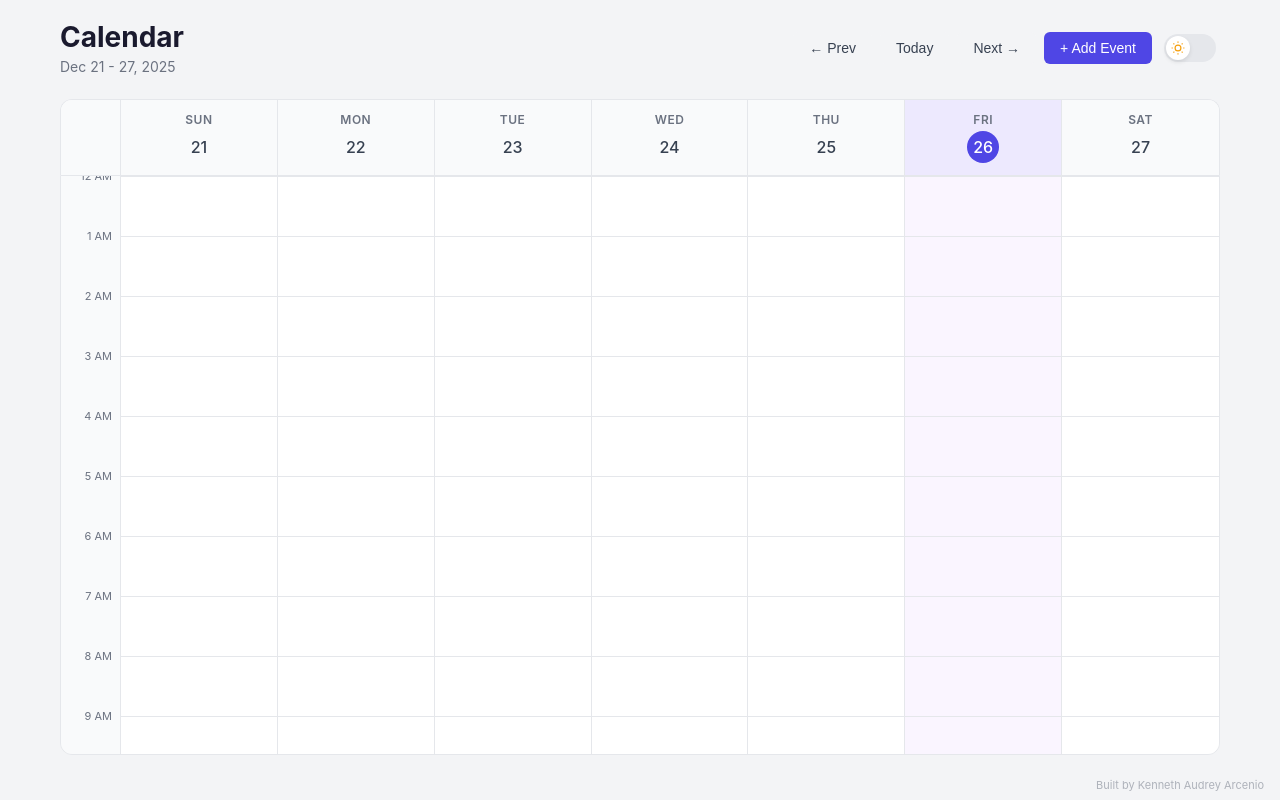
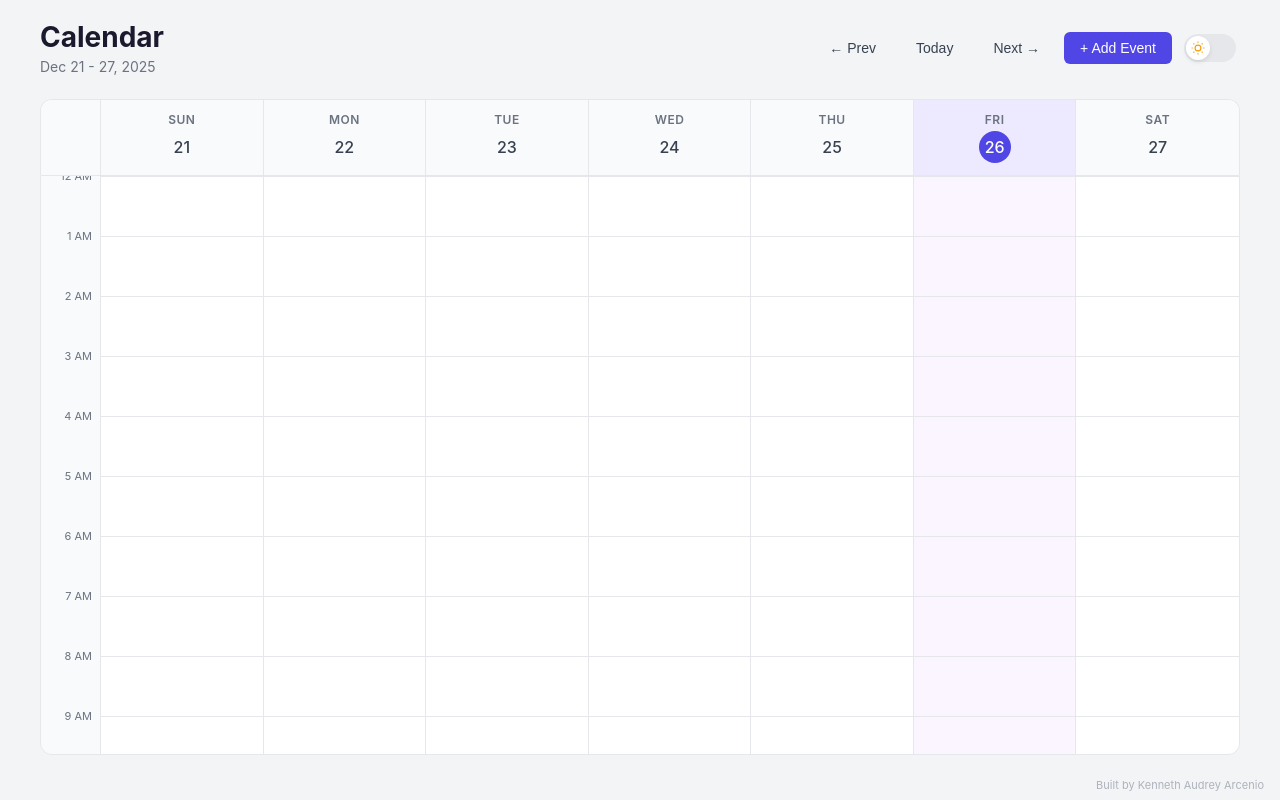
Before and after one commit to kennetharcenio/calendar-app, an Angular app in the folder calendar-app/: page / in a window 1280 px wide. Built offline with nearby package versions, Linux system fonts and the light colour scheme.

Commit message:
Increase calendar width

```diff
--- a/calendar-app/src/app/components/calendar/calendar.component.css
+++ b/calendar-app/src/app/components/calendar/calendar.component.css
@@ -1,7 +1,7 @@
 .calendar-container {
-  max-width: 1200px;
+  max-width: 1800px;
   margin: 0 auto;
-  padding: 20px;
+  padding: 20px 40px;
 }
 
 .calendar-header {
```
